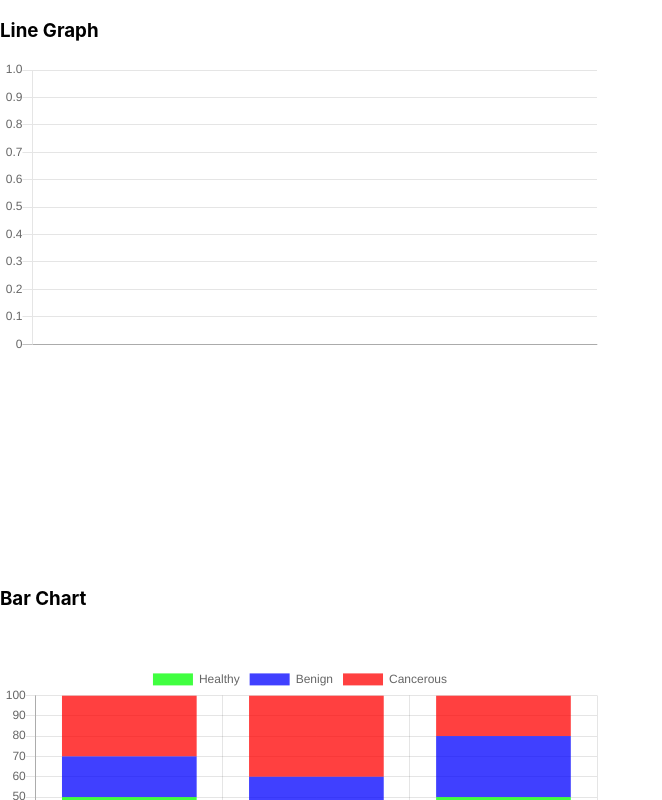
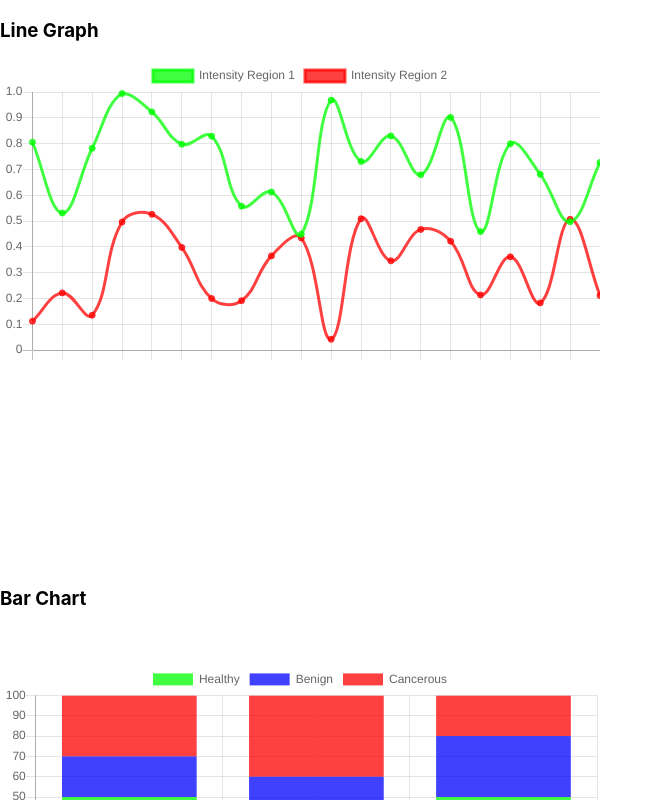
Before and after one commit to kris-dey/sweng20, a React (Create React App) app in the folder visualiser/: page / in a window 1280 px wide. Shown: the top 800 px of the page, without its empty margins (0-662 px from the left). Built offline with nearby package versions, Linux system fonts and the light colour scheme.

Commit message:
graphs take parameters

```diff
--- a/visualiser/src/App.js
+++ b/visualiser/src/App.js
@@ -8,6 +8,48 @@ import LineGraph from './lineGraph'
 
 //import logo from './logo.svg';
 import './App.css';
+var k = []; var y = []; var z = [];
+var x = 1;
+function getRandomArbitrary(min, max) {
+  return Math.random() * (max - min) + min;
+}
+
+while (x < 21) {
+  k.push("Frame " + x); x++;
+  y.push(getRandomArbitrary(0.4, 1))
+  z.push(getRandomArbitrary(0, 0.6))
+}
+const lineData ={
+    labels: k,
+          datasets:[
+           {
+             label: "Intensity Region 1",
+             backgroundColor:"rgba(0, 255, 0, 0.75)",
+             borderColor:"rgba(0, 255, 0, 0.75)",
+             fill:false,
+             data:y,
+           },
+           {
+            label: "Intensity Region 2",
+            backgroundColor:"rgba(255, 0, 0, 0.75)",
+            borderColor:"rgba(255, 0, 0, 0.75)",
+            fill:false,
+            data:z,
+          }
+          ],
+        //   lineAtIndex: (getRandomArbitrary(0,10)),
+        }
+const lineOptions={
+       scales: {
+              xAxes: [{
+                  ticks: {
+                      display: false
+                  }
+              }]
+          },
+
+          }
+
 
 
 const barData = {
@@ -52,9 +94,7 @@ export default class App extends Component {
   constructor(props) {
     super(props)
     this.state = {
-      barHealthy: [50, 40, 50],
-      barBenign: [20, 20, 30],
-      barCancerous: [30, 40, 20]
+
       // tried to pass these to barChart but that throws an 'undefined error'.
 
     }
@@ -62,17 +102,7 @@ export default class App extends Component {
 
   }
   render() {
-    var k = []; var y = []; var z = [];
-    var x = 1;
-    function getRandomArbitrary(min, max) {
-      return Math.random() * (max - min) + min;
-    }
 
-    while (x < 21) {
-      k.push("Frame " + x); x++;
-      y.push(getRandomArbitrary(0.4, 1))
-      z.push(getRandomArbitrary(0, 0.6))
-    }
 
 
     return (
@@ -80,7 +110,8 @@ export default class App extends Component {
 
         <LineGraph
         //this now draws but has no labels nor data despite it being hard coded in line graph
-
+        lineData={lineData}
+        options={lineOptions}
 
         />
 
--- a/visualiser/src/barChart.js
+++ b/visualiser/src/barChart.js
@@ -5,32 +5,44 @@ import { Bar } from 'react-chartjs-2';
 class BarChart extends Component {
   constructor(props) {
     super(props)
-    //  function changeBarData(Healthy,Benign,Cancerous){
-    //   this.state.barData.datasets[0].data = Healthy;
-    //   this.state.barData.datasets[1].data = Benign;
-    //   this.state.barData.datasets[2].data = Cancerous;
-    // }
+
     this.state = {
       barData: this.props.barData,
       options: this.props.options
 
 
-      //   barData:{
+      ,
+
+    }
+  }
+
+  render() {
+
+    return (
+      <div style={{ position: 'relative', width: 600, height: 550 }}>
+        <Bar
+          options={this.state.options}
+          data={this.state.barData}
+        // SAMPLE PARAMS: DATA
+        //   barData:{
       //     labels: ['ROI 1', 'ROI 2', 'ROI 3'],
       // 	datasets: [{
       // 		label: 'Healthy',
       // 		backgroundColor: "rgba(0, 255, 0, 0.75)",
-      // 		data: App.props.barHealthy,
+      // 		data: [x,y,z],
       // 	}, {
       // 		label: 'Benign',
       // 		backgroundColor: "rgba(0, 0, 255, 0.75)",
-      // 		data: App.state.barBenign,
+      // 		data: [x,y,z],
       // 	}, {
       // 		label: 'Cancerous',
       // 		backgroundColor: "rgba(255, 0, 0, 0.75)",
-      // 		data: App.state.barCancerous,
+      // 		data: [x,y,z],
       // 	}]
-      // },
+      // }
+
+
+      // OPTIONS: MUST STAY FIXED:
       // options:{
       //     title: {
       //       display: true,
@@ -50,17 +62,6 @@ class BarChart extends Component {
       //       }]
       //     }
       //   }
-    }
-  }
-
-  render() {
-
-    return (
-      <div style={{ position: 'relative', width: 600, height: 550 }}>
-        <Bar
-          options={this.state.options}
-          data={this.state.barData}
-
 
         /> </div>
 
--- a/visualiser/src/lineGraph.js
+++ b/visualiser/src/lineGraph.js
@@ -29,9 +29,25 @@ import {Chart, Line} from 'react-chartjs-2';
       });
 
       this.state = {
-        lineData:this.props.lineData,
-        options:this.props.options
-        //   labels: [1,2,3,4,5],
+        lineData: this.props.lineData,
+        options: this.props.options
+
+      }
+    }
+
+        render() {
+            return(
+              <div style= {{position: 'relative', width: 600, height:550}}>
+                <h3>Line Graph</h3>
+                <Line
+                options={this.state.options}
+                data={this.state.lineData}
+
+
+                />
+                </div>
+                //SAMPLE PROPS:
+                  //   labels: [1,2,3,4,5],
         //   datasets:[
         //    {
         //      label: "Intensity Region 1",
@@ -63,20 +79,6 @@ import {Chart, Line} from 'react-chartjs-2';
 
         //   }
         // }
-      }
-    }
-
-        render() {
-            return(
-              <div style= {{position: 'relative', width: 600, height:550}}>
-                <h3>Line Graph</h3>
-                <Line
-
-                data={this.state.data}
-                options={this.state.options}
-
-                />
-                </div>
             )}
 
 }
```
